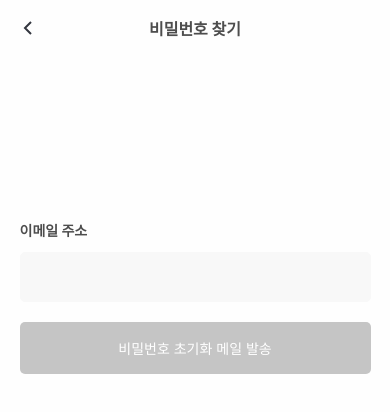
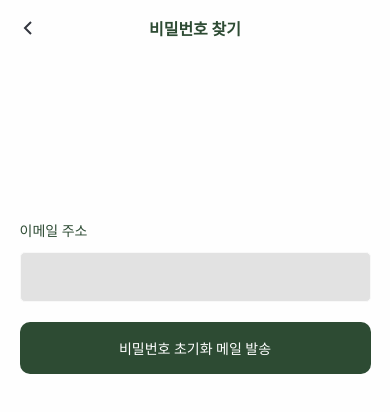
Before and after one commit to meokgu-skku/fe, a React Native app: screen /FindPassword in a window 390 px wide. Shown: the top 412 px of the page. Built offline with nearby package versions, Linux system fonts and the light colour scheme.

Commit message:
Fix/color

```diff
--- a/src/components/HeaderWhite.js
+++ b/src/components/HeaderWhite.js
@@ -40,7 +40,7 @@ export default function HeaderWhite(props) {
       ) : null}
       <Text
         style={{
-          color: COLOR_TEXT70GRAY,
+          color: COLOR_PRIMARY,
           fontSize: 16,
           fontWeight: 'bold',
           textAlign: 'center',
--- a/src/components/LongPrimaryButton.js
+++ b/src/components/LongPrimaryButton.js
@@ -4,23 +4,34 @@ import {COLOR_WHITE, COLOR_PRIMARY, COLOR_DISABLE_GRAY} from '../assets/color';
 import AnimatedButton from './AnimationButton';
 
 export default function LongPrimaryButton(props) {
-  const { text, action, disable } = props;
+  const {text, action, disable} = props;
 
   return (
     <AnimatedButton
-      onPress={action}
-      style={[styles.buttonTest, disable && styles.buttonDisabled]}
-      disabled={disable}>
-      <Text style={[styles.buttonText, disable && styles.textDisabled]}>{text}</Text>
+      onPress={() => {
+        if (disable) return;
+        action();
+      }}
+      style={[
+        styles.buttonTest,
+        disable
+          ? {backgroundColor: COLOR_PRIMARY}
+          : {backgroundColor: COLOR_PRIMARY},
+      ]}
+      // disabled={disable}
+    >
+      <Text style={[styles.buttonText, disable && styles.textDisabled]}>
+        {text}
+      </Text>
     </AnimatedButton>
   );
 }
 
 const styles = StyleSheet.create({
   buttonTest: {
-    backgroundColor: COLOR_PRIMARY,
+    // backgroundColor: COLOR_PRIMARY,
     padding: 16,
-    borderRadius: 5,
+    borderRadius: 10,
     justifyContent: 'center',
     alignItems: 'center',
     width: '90%',
@@ -28,8 +39,9 @@ const styles = StyleSheet.create({
   buttonText: {
     fontSize: 14,
     color: COLOR_WHITE,
-    fontWeight: 'normal',
+    // fontWeight: 'normal',
     alignSelf: 'center',
+    fontFamily: 'NanumSquareRoundEB',
   },
   textDisabled: {
     color: COLOR_WHITE,
--- a/src/screens/signup/CheckEmailScreen.js
+++ b/src/screens/signup/CheckEmailScreen.js
@@ -19,6 +19,7 @@ import {
   COLOR_WHITE,
   COLOR_BACKGROUND,
   COLOR_GRAY,
+  COLOR_HOME_BACKGROUND,
   COLOR_PRIMARY,
   COLOR_TEXT70GRAY,
   COLOR_SECONDARY,
@@ -163,11 +164,12 @@ const styles = StyleSheet.create({
     justifyContent: 'center',
   },
   samllText: {
-    color: COLOR_TEXT70GRAY,
+    color: COLOR_PRIMARY,
     fontSize: 14,
     textAlign: 'center',
     paddingVertical: 4,
-    fontWeight: 'bold',
+    // fontWeight: 'bold',
+    fontFamily: 'NanumSquareRoundB',
     marginBottom: 8,
   },
   textinputBox: {
@@ -176,7 +178,7 @@ const styles = StyleSheet.create({
     borderWidth: 1,
     borderRadius: 5,
     paddingHorizontal: 15,
-    backgroundColor: '#F8F8F8',
+    backgroundColor: COLOR_HOME_BACKGROUND,
     fontSize: 16,
     width: '100%',
   },
--- a/src/screens/signup/CheckEmailScreen2.js
+++ b/src/screens/signup/CheckEmailScreen2.js
@@ -18,6 +18,7 @@ import {
 import {
   COLOR_WHITE,
   COLOR_BACKGROUND,
+  COLOR_HOME_BACKGROUND,
   COLOR_GRAY,
   COLOR_PRIMARY,
   COLOR_TEXT70GRAY,
@@ -160,7 +161,7 @@ const styles = StyleSheet.create({
     borderWidth: 1,
     borderRadius: 5,
     paddingHorizontal: 15,
-    backgroundColor: '#F8F8F8',
+    backgroundColor: COLOR_HOME_BACKGROUND,
     fontSize: 16,
     width: '100%',
   },
--- a/src/screens/signup/FindPasswordScreen.js
+++ b/src/screens/signup/FindPasswordScreen.js
@@ -17,6 +17,7 @@ import {
 } from 'react-native';
 import {
   COLOR_WHITE,
+  COLOR_HOME_BACKGROUND,
   COLOR_BACKGROUND,
   COLOR_GRAY,
   COLOR_PRIMARY,
@@ -123,11 +124,12 @@ const styles = StyleSheet.create({
     justifyContent: 'center',
   },
   samllText: {
-    color: COLOR_TEXT70GRAY,
+    color: COLOR_PRIMARY,
     fontSize: 14,
     textAlign: 'center',
     paddingVertical: 4,
-    fontWeight: 'bold',
+    // fontWeight: 'bold',
+    fontFamily: 'NanumSquareRoundB',
     marginBottom: 8,
   },
   textinputBox: {
@@ -136,7 +138,7 @@ const styles = StyleSheet.create({
     borderWidth: 1,
     borderRadius: 5,
     paddingHorizontal: 15,
-    backgroundColor: '#F8F8F8',
+    backgroundColor: COLOR_HOME_BACKGROUND,
     fontSize: 16,
     width: '100%',
   },
--- a/src/screens/signup/LoginScreen.js
+++ b/src/screens/signup/LoginScreen.js
@@ -22,6 +22,8 @@ import {
   COLOR_PRIMARY,
   COLOR_TEXT70GRAY,
   COLOR_SECONDARY,
+  COLOR_LIGHTGRAY,
+  COLOR_HOME_BACKGROUND,
 } from '../../assets/color';
 import AnimatedButton from '../../components/AnimationButton';
 import {useNavigation} from '@react-navigation/native';
@@ -124,7 +126,7 @@ export default function LoginScreen() {
                 }}
                 value={email}
                 style={styles.textinputBox}
-                placeholder=''
+                placeholder=""
               />
             </View>
             <View style={{height: 20}} />
@@ -224,17 +226,19 @@ const styles = StyleSheet.create({
     justifyContent: 'center',
   },
   samllText: {
-    color: COLOR_TEXT70GRAY,
+    color: COLOR_PRIMARY,
     fontSize: 14,
     textAlign: 'center',
     paddingVertical: 4,
-    fontWeight: 'bold',
+    // fontWeight: 'bold',
+    fontFamily: 'NanumSquareRoundB',
     marginBottom: 8,
   },
   samllTextColor: {
     color: COLOR_SECONDARY,
     fontSize: 12,
-    fontWeight: 'normal',
+    // fontWeight: 'normal',
+    fontFamily: 'NanumSquareRoundB',
     textAlign: 'center',
     paddingVertical: 4,
   },
@@ -244,7 +248,7 @@ const styles = StyleSheet.create({
     borderWidth: 1,
     borderRadius: 5,
     paddingHorizontal: 15,
-    backgroundColor: '#F8F8F8',
+    backgroundColor: COLOR_HOME_BACKGROUND,
     fontSize: 16,
     width: '100%',
   },
--- a/src/screens/signup/ProfileSetScreen.js
+++ b/src/screens/signup/ProfileSetScreen.js
@@ -18,6 +18,7 @@ import {
 } from 'react-native';
 import {
   COLOR_WHITE,
+  COLOR_HOME_BACKGROUND,
   COLOR_BACKGROUND,
   COLOR_GRAY,
   COLOR_PRIMARY,
@@ -219,7 +220,7 @@ const styles = StyleSheet.create({
     justifyContent: 'center',
   },
   samllText: {
-    color: COLOR_TEXT70GRAY,
+    color: COLOR_PRIMARY,
     fontSize: 14,
     textAlign: 'center',
     paddingVertical: 4,
@@ -232,7 +233,7 @@ const styles = StyleSheet.create({
     borderWidth: 1,
     borderRadius: 5,
     paddingHorizontal: 15,
-    backgroundColor: '#F8F8F8',
+    backgroundColor: COLOR_HOME_BACKGROUND,
     fontSize: 16,
     width: '100%',
   },
--- a/src/screens/signup/ResetPasswordScreen.js
+++ b/src/screens/signup/ResetPasswordScreen.js
@@ -18,6 +18,7 @@ import {
 import {
   COLOR_WHITE,
   COLOR_BACKGROUND,
+  COLOR_HOME_BACKGROUND,
   COLOR_GRAY,
   COLOR_PRIMARY,
   COLOR_TEXT70GRAY,
@@ -204,11 +205,12 @@ const styles = StyleSheet.create({
     justifyContent: 'center',
   },
   samllText: {
-    color: COLOR_TEXT70GRAY,
+    color: COLOR_PRIMARY,
     fontSize: 14,
     textAlign: 'center',
     paddingVertical: 4,
-    fontWeight: 'bold',
+    // fontWeight: 'bold',
+    fontFamily: 'NanumSquareRoundB',
     marginBottom: 8,
   },
   textinputBox: {
@@ -217,7 +219,7 @@ const styles = StyleSheet.create({
     borderWidth: 1,
     borderRadius: 5,
     paddingHorizontal: 15,
-    backgroundColor: '#F8F8F8',
+    backgroundColor: COLOR_HOME_BACKGROUND,
     fontSize: 16,
     width: '100%',
   },
--- a/src/screens/signup/SignupScreen.js
+++ b/src/screens/signup/SignupScreen.js
@@ -19,6 +19,7 @@ import {
   COLOR_WHITE,
   COLOR_BACKGROUND,
   COLOR_GRAY,
+  COLOR_HOME_BACKGROUND,
   COLOR_PRIMARY,
   COLOR_TEXT70GRAY,
   COLOR_SECONDARY,
@@ -224,7 +225,7 @@ export default function SignupScreen() {
             </View>
           </View>
 
-          <View style={{height: 20}} />
+          <View style={{height: 50}} />
           <LongPrimaryButton
             text={
               password === passwordCheck
@@ -241,10 +242,10 @@ export default function SignupScreen() {
               marginTop: 12,
               padding: 4,
             }}>
-            <Text style={styles.samllText}>
+            <Text style={styles.samllText2}>
               {'가입하시면 이용약관 및 개인정보 보호정책에'}
             </Text>
-            <Text style={[styles.samllText, {marginTop: -5}]}>
+            <Text style={[styles.samllText2, {marginTop: -5}]}>
               {'자동으로 동의하게 됩니다.'}
             </Text>
           </View>
@@ -275,12 +276,21 @@ const styles = StyleSheet.create({
     justifyContent: 'center',
   },
   samllText: {
+    color: COLOR_PRIMARY,
+    fontSize: 14,
+    textAlign: 'center',
+    paddingVertical: 4,
+    // fontWeight: 'bold',
+    fontFamily: 'NanumSquareRoundB',
+    marginBottom: 8,
+  },
+  samllText2: {
     color: COLOR_TEXT70GRAY,
     fontSize: 14,
     textAlign: 'center',
-    paddingVertical: 4,
-    fontWeight: 'bold',
     marginBottom: 8,
+    // fontWeight: 'bold',
+    fontFamily: 'NanumSquareRoundB',
   },
   textinputBox: {
     height: 50,
@@ -288,7 +298,7 @@ const styles = StyleSheet.create({
     borderWidth: 1,
     borderRadius: 5,
     paddingHorizontal: 15,
-    backgroundColor: '#F8F8F8',
+    backgroundColor: COLOR_HOME_BACKGROUND,
     fontSize: 16,
     width: '100%',
   },
```
